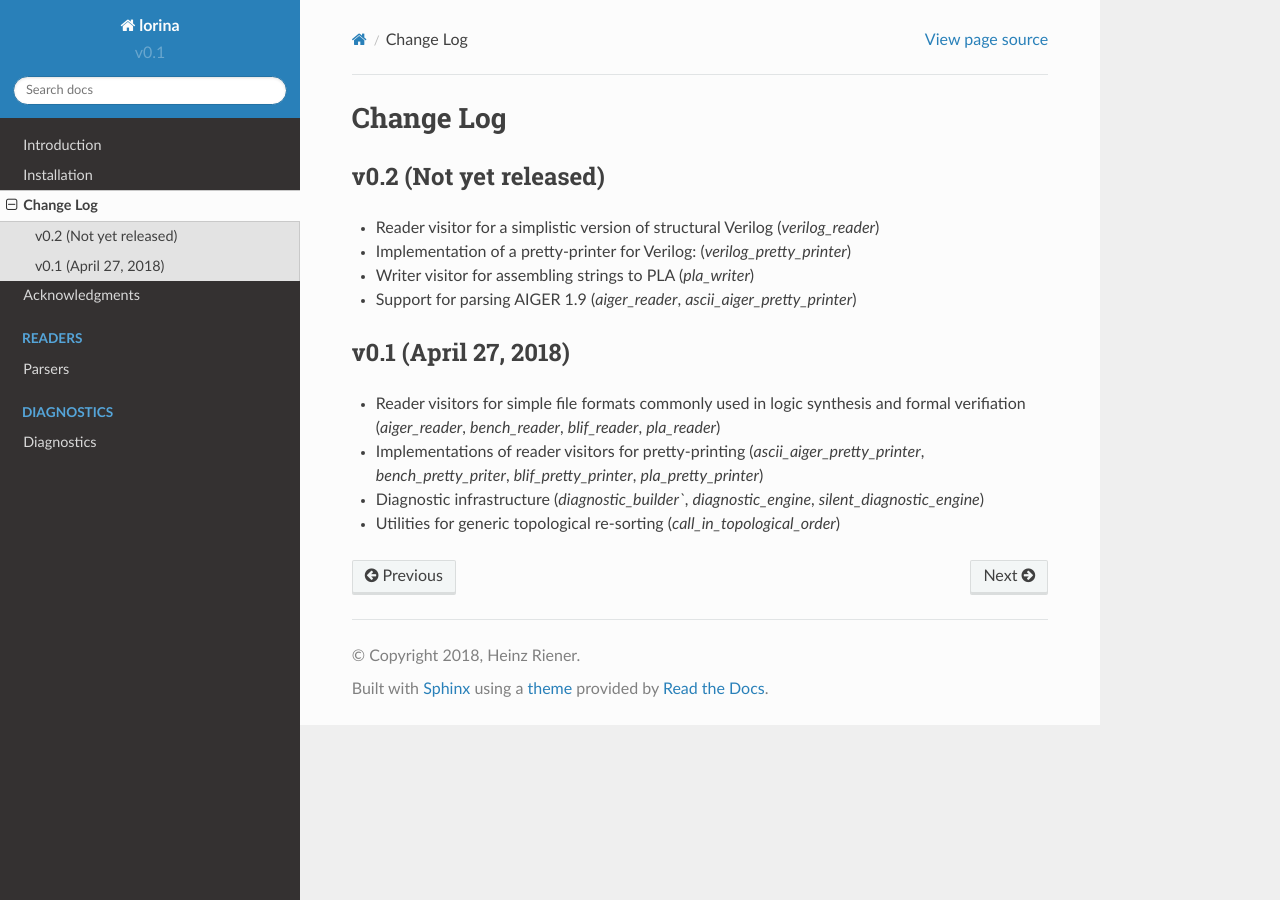
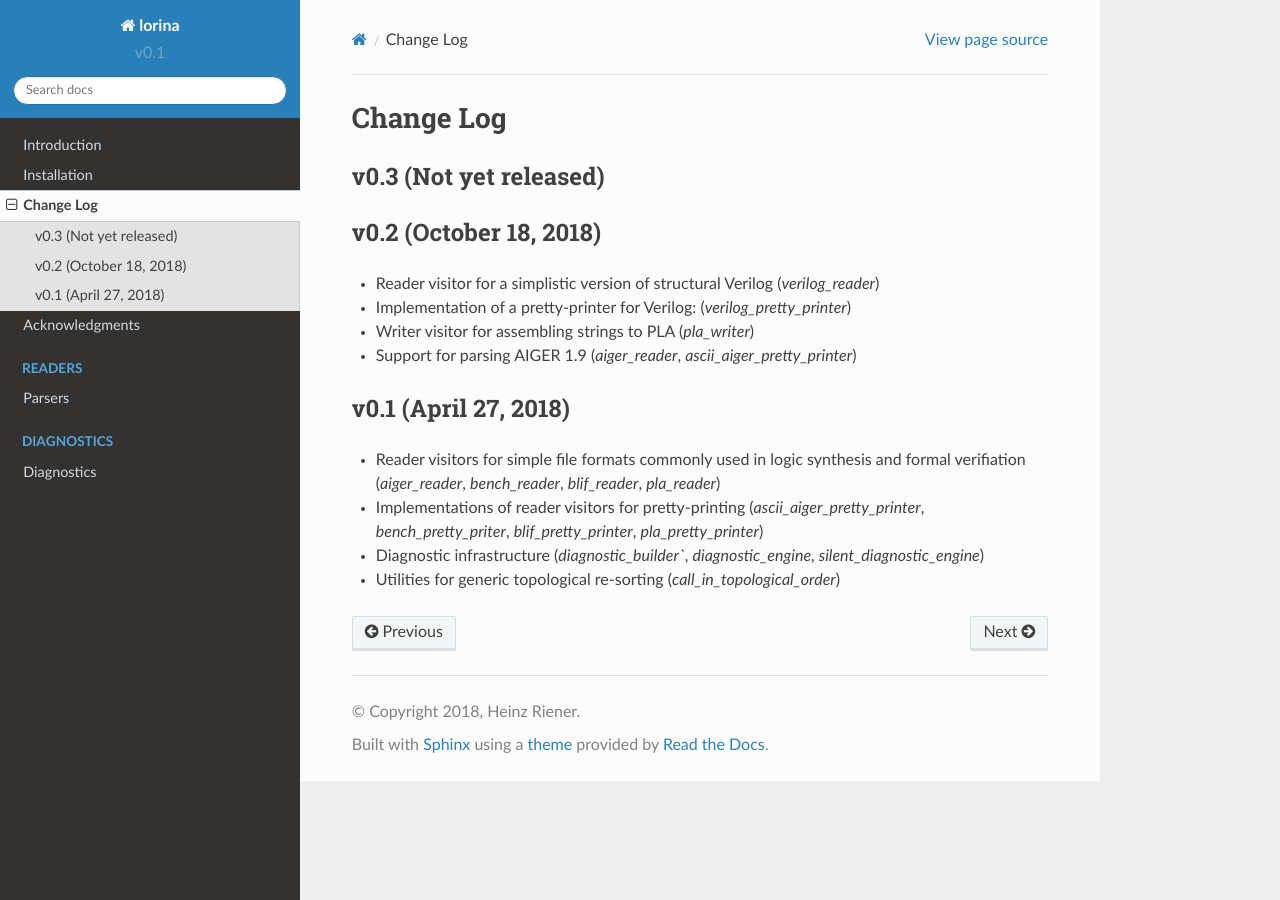
Before and after one commit to hriener/lorina, a Sphinx documentation site: the page built from docs/changelog.rst, in a window 1280 px wide. Built offline with Sphinx 7.4.7 and the Read the Docs theme 2.0.0, drawn with Linux system fonts in a browser that asks for light colours; pages that are not in the unit, such as notebooks, are missing from menus.

Commit message:
changelog.

```diff
--- a/docs/changelog.rst
+++ b/docs/changelog.rst
@@ -1,7 +1,10 @@
 Change Log
 ==========
 
-v0.2 (Not yet released)
+v0.3 (Not yet released)
+-----------------------
+
+v0.2 (October 18, 2018)
 -----------------------
 
 * Reader visitor for a simplistic version of structural Verilog (`verilog_reader`)
```
